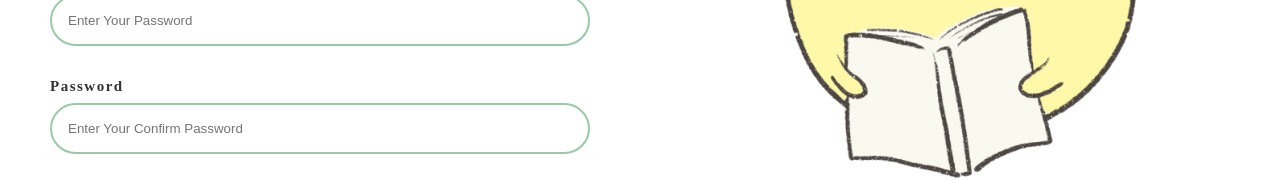
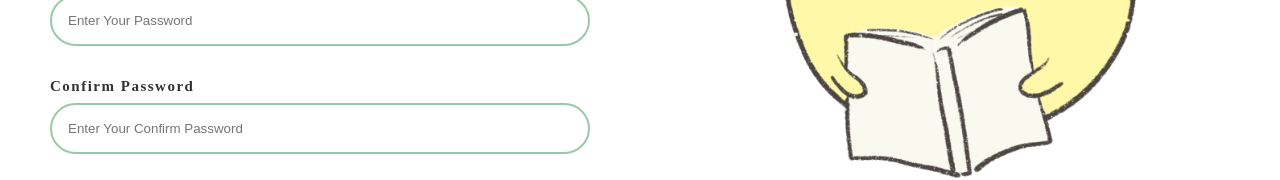
Before and after one commit to STudy-with-ST/MoVook, a React (Create React App) app in the folder front/movook-app/: page /join in a window 1280 px wide. Shown: the part 424-604 px from the top of the page. Built offline with nearby package versions, Linux system fonts and the light colour scheme; a web font is replaced by a local one.

Commit message:
Feat Validate Password

```diff
--- a/front/movook-app/src/pages/Join/index.js
+++ b/front/movook-app/src/pages/Join/index.js
@@ -1,4 +1,4 @@
-import React from "react";
+import React, { useEffect, useState } from "react";
 import BasicButton from "../../components/common/BasicButton";
 import BasicInput from "../../components/common/BasicInput";
 import { useInput } from "../../hooks/useInput";
@@ -9,16 +9,35 @@ const Join = () => {
   const [userPw, onChangeUserPw] = useInput("");
   const [userName, onChangeUserName] = useInput("");
   const [userConfirmPw, onChangeUserConfirmPw] = useInput("");
+  const [isValidate, setValidate] = useState(false);
+
+  useEffect(() => {
+    if (isValidate) {
+      setValidate(false);
+    }
+  }, [isValidate, onChangeUserConfirmPw, onChangeUserPw]);
+
+  const validatePassword = () => {
+    if (userConfirmPw === userPw) {
+      console.log("일치");
+      setValidate(true);
+    } else {
+      console.log("불일치");
+      setValidate(false);
+    }
+  };
 
   const handleOnClick = (e) => {
     e.preventDefault();
-
+    validatePassword();
+    if (isValidate) {
       const createdUser = {
         id: userId,
         name: userName,
         password: userPw,
       };
       console.log("createdUser: ", createdUser);
+    }
   };
   return (
     <S.LoginContainer>
@@ -50,9 +69,9 @@ const Join = () => {
               onChange={onChangeUserPw}
             />
             <BasicInput
-              text="Password"
+              text="Confirm Password"
               placeholder="Enter Your Confirm Password"
-              type="Confirm password"
+              type="password"
               value={userConfirmPw}
               onChange={onChangeUserConfirmPw}
             />
```
Lines whose indentation alone changed are shown as unchanged.
